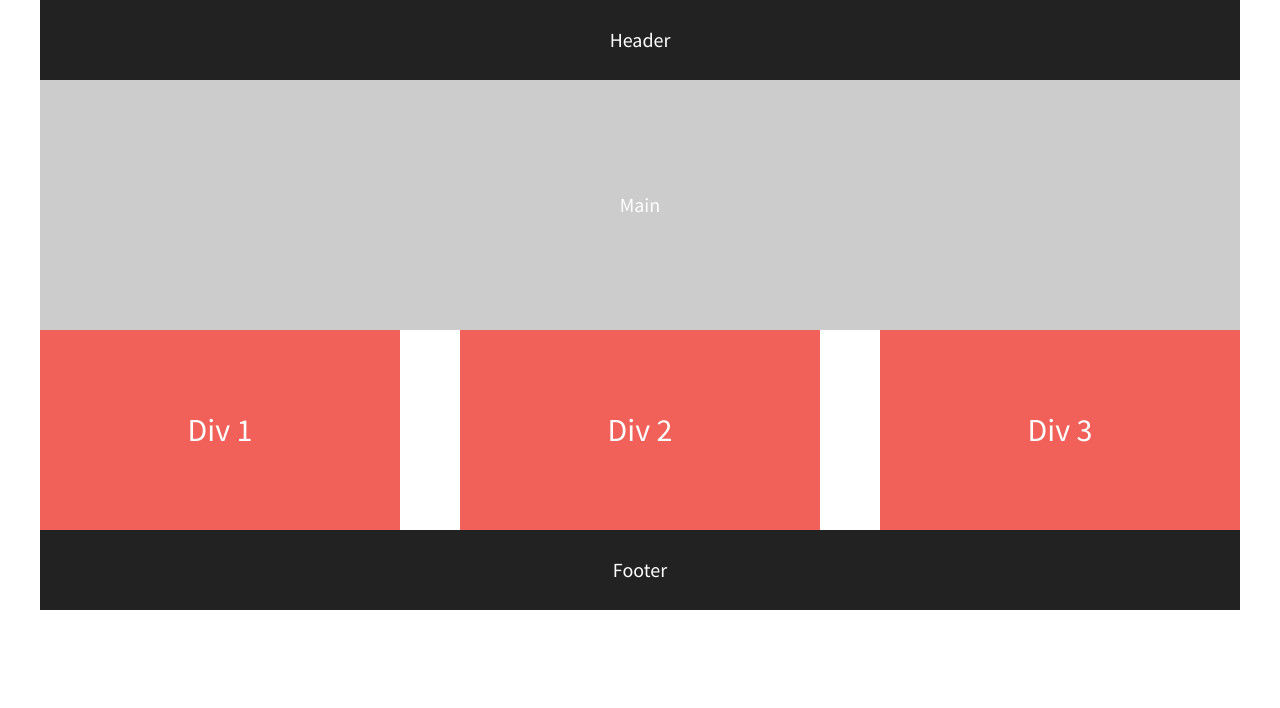
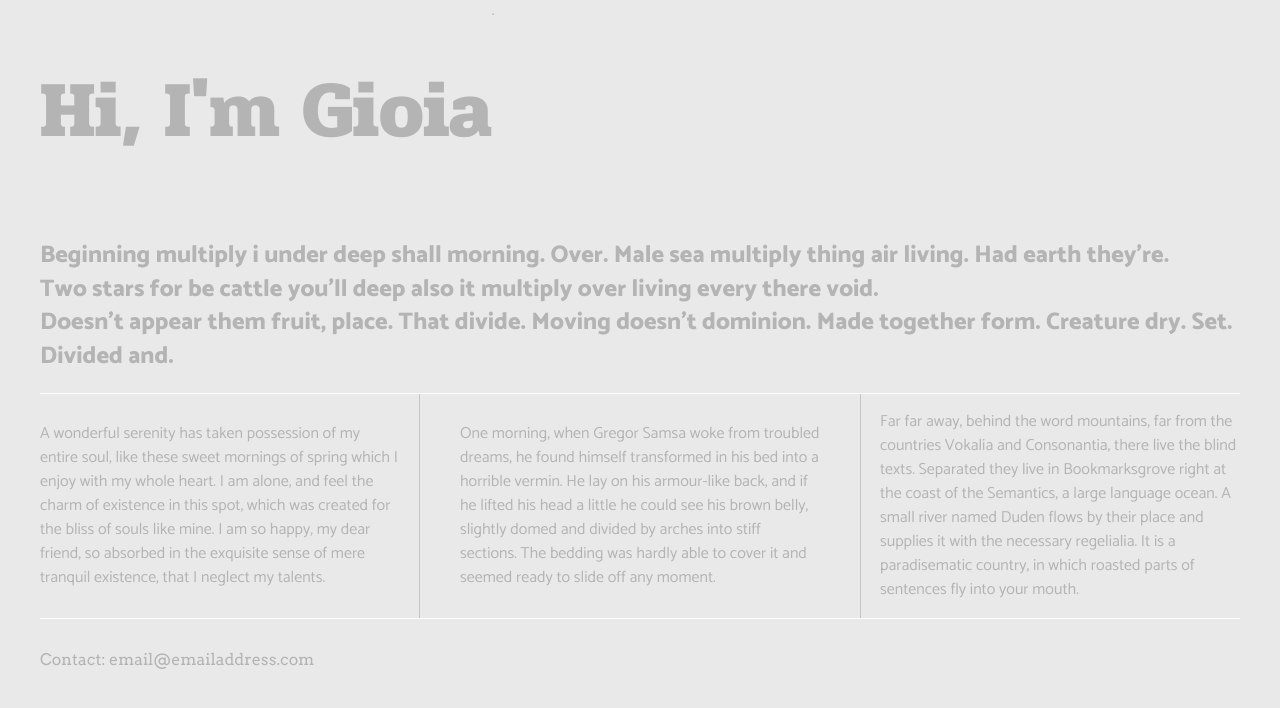
Before and after one commit to Penelope061/206-flexbox-starter-2, a plain HTML site: page index.html in a window 1280 px wide. Drawn offline with nearby package versions, Linux system fonts and the light colour scheme.

Commit message:
HTML and CSS update

```diff
--- a/css/main.css
+++ b/css/main.css
@@ -96,61 +96,79 @@ textarea {
    ========================================================================== */
 
 html {
-  background-color: #fff;
+  background-color: #E9E9E9;
   height: 100%;
   width: 100%;
 }
 
 body {
-  font-family: 'Source Sans Pro', sans-serif;
+  font-family: 'Catamaran', sans-serif;
   padding: 0 2em;
-  font-size: 1.25em;
-  height: 100%;
-  color: #fff;
-}
-
-header,
-footer {
-  background-color: #222;
-  height: 80px;
-  width: 100%;
-
-}
-
-main {
-  background-color: #ccc;
-  height: 250px;
-  width: 100%;
-}
-
-header,
-footer,
-main {
-
-	display: flex;
-	justify-content: center;
-	align-items: center;
+  font-size: 1em;
+  color: #B4B4B4;
+  display: flex;
+  justify-content: center;
 }
 
 .flex-container {
 
 	display: flex;
-	justify-content: center;
-	align-items: center;
 	flex-flow: row wrap;
 	justify-content: space-between;
+	max-width: 1200px;
 }
 
+p span {
+	font-family: 'Arvo', serif;
+}
+
+header,
+footer {
+
+  width: 100%;
+  display: flex;
+  justify-content: flex-start;
+}
+
+header h1 {
+	font-family: 'Pridi', serif;
+	font-size: 5em;
+	color: #B4B4B4;
+}
+
+main {
+  width: 100%;
+  display: flex;
+  /*padding: 1em;*/
+  border-bottom: 1px solid #fff;
+}
+
+main p {
+
+	font-size: 1.35em;
+}
+
+
 .flex-items {
-  color: #fff;
-  line-height: 1.5em;
-  font-size: 1.6em;
-  background-color: #f16059;
-  width: 30%;
-  height: 200px;
   display: flex;
   justify-content: center;
+  justify-content: space-between;
   align-items: center;
+  line-height: 1.5em;
+  font-size: 1em;
+  border-bottom: 1px solid #fff;
+  /*padding: 1.25em;*/
+}
+
+footer {
+	border-top: 1px solid #fff;
+
+}
+
+footer {
+	font-family: 'Arvo', serif;
+	font-size: 1em;
+	padding: 30px 20px 0 0;
 }
 
 /* ==========================================================================
@@ -234,15 +252,23 @@ main {
    ========================================================================== */
 
 /* If you'd like to try a different layout on Desktop and larger screens: */
+@media all and (max-width: 768px) {
+    body {
+      padding: 1em;
+    }
+}
 @media (min-width: 1200px) {
-  #div-1,
-  #div-2{
-      /* set your flex value to 1 50% */
+	.flex-items {
+      flex-basis: 30%;
+      border-bottom: none;
+    }
+
+  #div-2 {
+	  border-left: 1px solid #C5C5C5;
+      border-right: 1px solid #C5C5C5;
+      padding: 0 40px;
   }
 
-  #div-3 {
-    /* set your flex value to 1 100% */
-  }
 }
 
 @media print,
--- a/index.html
+++ b/index.html
@@ -13,7 +13,7 @@
         <link rel="stylesheet" href="css/normalize.css">
         <link rel="stylesheet" href="css/main.css">
         <script src="js/vendor/modernizr-2.8.3.min.js"></script>
-        <link href="https://fonts.googleapis.com/css?family=Lora|Source+Sans+Pro:400,700" rel="stylesheet">
+        <link href="https://fonts.googleapis.com/css2?family=Arvo:ital,wght@0,400;0,700;1,400;1,700&family=Catamaran:wght@400;800&family=Pridi:wght@300;700&display=swap" rel="stylesheet">
     </head>
     <body>
         <!--[if lt IE 8]>
@@ -22,18 +22,20 @@
 
         <!-- Add your site or application content here -->
         <section class="flex-container">
-            <header>Header</header>
-            <main>Main</main>
+            <header>
+				<h1>Hi, I'm Gioia</h1>.</header>
+            <main>
+				<h2>Beginning multiply i under deep shall morning. Over. Male sea multiply thing air living. Had earth they're.</br>Two stars for be cattle you'll deep also it multiply over living every there void.</br>Doesn't appear them fruit, place. That divide. Moving doesn't dominion. Made together form. Creature dry. Set. Divided and.</h2></main>
             <div id="div-1" class="flex-items">
-                Div 1
+                <p> A wonderful serenity has taken possession of my entire soul, like these sweet mornings of spring which I enjoy with my whole heart. I am alone, and feel the charm of existence in this spot, which was created for the bliss of souls like mine. I am so happy, my dear friend, so absorbed in the exquisite sense of mere tranquil existence, that I neglect my talents.</p>
             </div>
             <div id="div-2" class="flex-items">
-                Div 2
+                <p>One morning, when Gregor Samsa woke from troubled dreams, he found himself transformed in his bed into a horrible vermin. He lay on his armour-like back, and if he lifted his head a little he could see his brown belly, slightly domed and divided by arches into stiff sections. The bedding was hardly able to cover it and seemed ready to slide off any moment. </p>
             </div>
             <div id="div-3" class="flex-items">
-                Div 3
+                <p>Far far away, behind the word mountains, far from the countries Vokalia and Consonantia, there live the blind texts. Separated they live in Bookmarksgrove right at the coast of the Semantics, a large language ocean. A small river named Duden flows by their place and supplies it with the necessary regelialia. It is a paradisematic country, in which roasted parts of sentences fly into your mouth.</p>
             </div>
-            <footer>Footer</footer>
+            <footer>Contact: email@emailaddress.com</footer>
         </section>
 
         <script src="https://ajax.googleapis.com/ajax/libs/jquery/1.11.3/jquery.min.js"></script>
```
